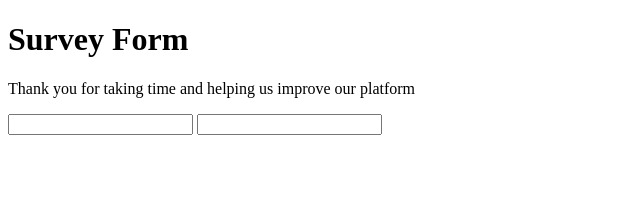
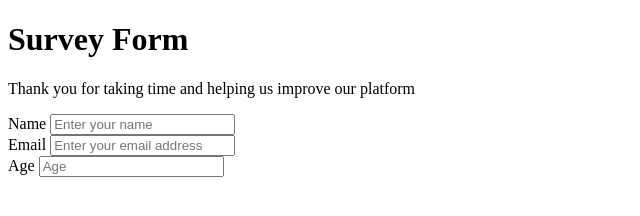
Before and after one commit to marydaizy/Survey_form, a plain HTML site: page index.html in a window 1280 px wide. Shown: the whole page, without its empty margins (0-640 px from the left). Drawn offline with Linux system fonts and the light colour scheme.

Commit message:
modified the inputs

```diff
--- a/index.html
+++ b/index.html
@@ -7,13 +7,26 @@
     <title>Survey Form</title>
 </head>
 <body>
+    <div class="container">
     <header>
         <h1 id="title">Survey Form</h1>
         <p id="description">Thank you for taking time and helping us improve our platform</p>
     </header>
     <form action="" id="survey-form">
-        <input type="text" id="name">
-        <input type="email" id="email">
+        <div class="form-group">
+            <label for="name" id="name-label" >Name</label>
+            <input type="text" id="name" name="name" class="form-control" placeholder="Enter your name">
+        </div>
+        <div class="form-group">
+            <label for="email" id="email-label">Email</label>
+            <input type="email" id="email" name="email" class="form-control" placeholder="Enter your email address">
+        </div>
+        <div class="form-group">
+            <label for="age" id="age-label">Age</label>
+            <input type="number" id="number" name="age" class="form-control" placeholder="Age">
+        </div>
+
     </form>
+</div>
 </body>
 </html>
```
